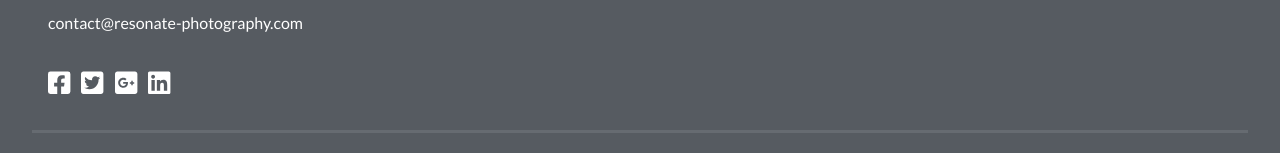
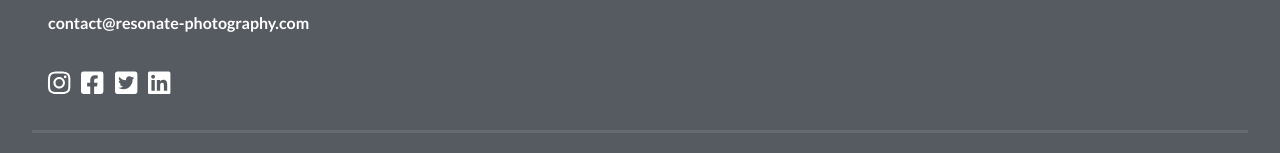
Before and after one commit to 80nF1R3H34D/r35ON4t3, a website: page index.html in a window 1280 px wide. Shown: the part 3400-3553 px from the top of the page. Drawn offline with Linux system fonts and the light colour scheme.

Commit message:
minor code change to footer icons

```diff
--- a/index.html
+++ b/index.html
@@ -274,10 +274,10 @@ L!\j;3@EJE2ssEZzz22yJ2.   $t3EtHsC?VC.;Z3et7;i[;.J
 		(+61) 431 635 628<br>
 		Australia<br>
 		0431 635 628</p>
-		<br>contact@resonate-photography.com</p>
+		<br><strong>contact@resonate-photography.com</strong></p>
+		<a href="https://www.instagram.com/resonate_photography/"><i class="fab fa-instagram"></i></a>
 		<a href="#"><i class="fab fa-facebook-square"></i></a>
 		<a href="#"><i class="fab fa-twitter-square"></i></a>
-		<a href="#"><i class="fab fa-google-plus-square"></i></a>
 		<a href="#"><i class="fab fa-linkedin"></i></a>
 	</div>
 
```
